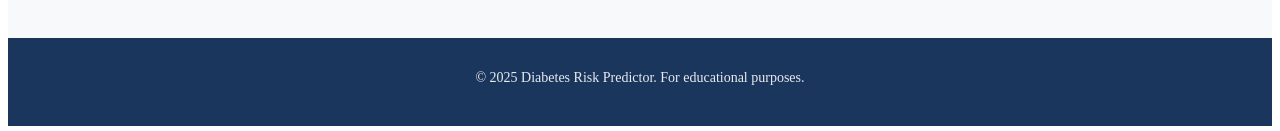
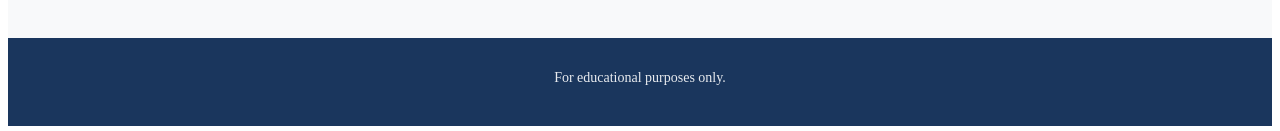
Before and after one commit to TylerChasse/DiabetesPredictor, a React (Vite) app: page / in a window 1280 px wide. Shown: the part 934-1065 px from the top of the page. Built offline with nearby package versions, Linux system fonts and the light colour scheme.

Commit message:
Added recharts dependency

```diff
--- a/package.json
+++ b/package.json
@@ -12,7 +12,8 @@
   "dependencies": {
     "papaparse": "^5.5.3",
     "react": "^19.1.1",
-    "react-dom": "^19.1.1"
+    "react-dom": "^19.1.1",
+    "recharts": "^2.15.4"
   },
   "devDependencies": {
     "@eslint/js": "^9.36.0",
--- a/src/App.jsx
+++ b/src/App.jsx
@@ -21,7 +21,7 @@ function App() {
       <footer style={{ backgroundColor: '#1a365d', color: 'white', padding: '32px 24px', marginTop: 'auto' }}>
         <div style={{ maxWidth: '1400px', margin: '0 auto', textAlign: 'center' }}>
           <p style={{ margin: '0 0 8px 0', fontSize: '14px', opacity: 0.9 }}>
-            © 2025 Diabetes Risk Predictor. For educational purposes.
+            For educational purposes only.
           </p>
         </div>
       </footer>
```
Also changed, not shown: 1 other file (tests, documents, lock files or other folders).
